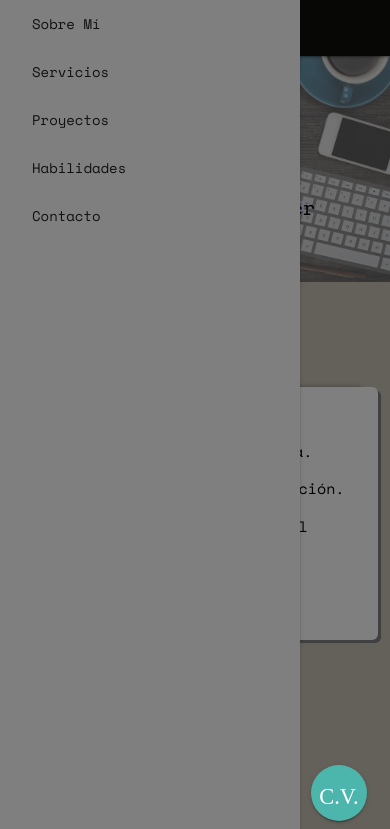
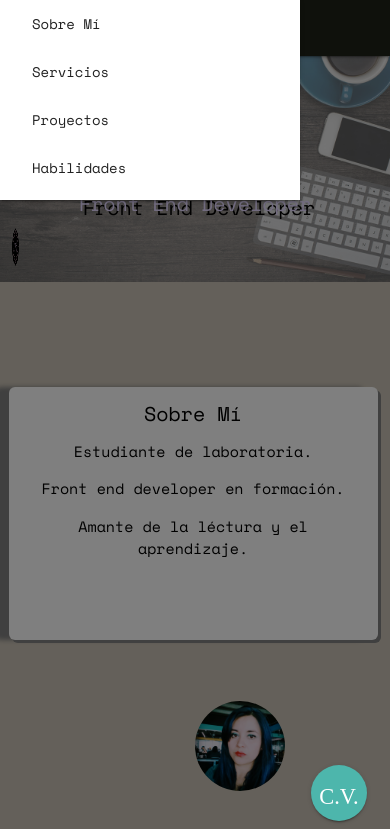
Before and after one commit to mackyjava/portafolioV2, a plain HTML site: page index.html in a window 390 px wide. Both pictures are taken after a click on the link "menu". Shown: the top 829 px of the page. Drawn offline with nearby package versions, Linux system fonts and the light colour scheme.

Commit message:
side bar fix

```diff
--- a/assets/css/main.css
+++ b/assets/css/main.css
@@ -329,6 +329,13 @@ nav  li a{
   .ma-l{
     margin-left: 10% !important;
   }
+  #sidenav-overlay{
+    position: absolute;
+    z-index:3;
+  }
+  .side-nav{
+    height: 200px;
+  }
   .img-data{
     position: absolute;
     left:1% !important;
```
